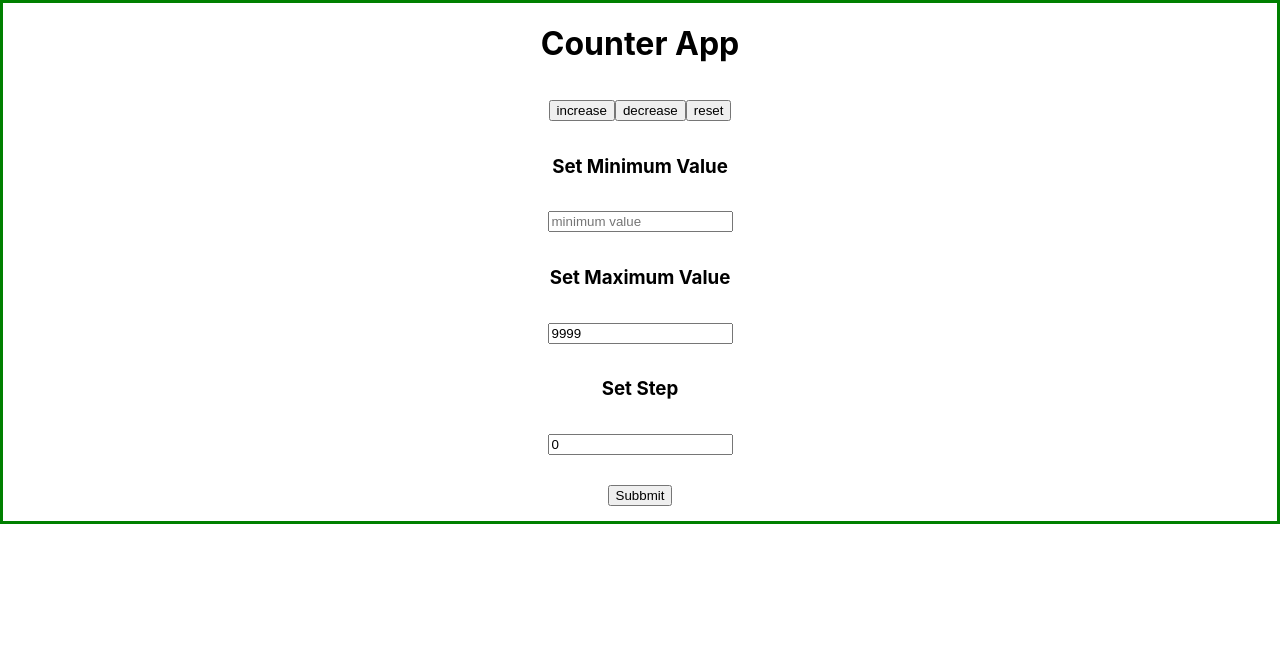
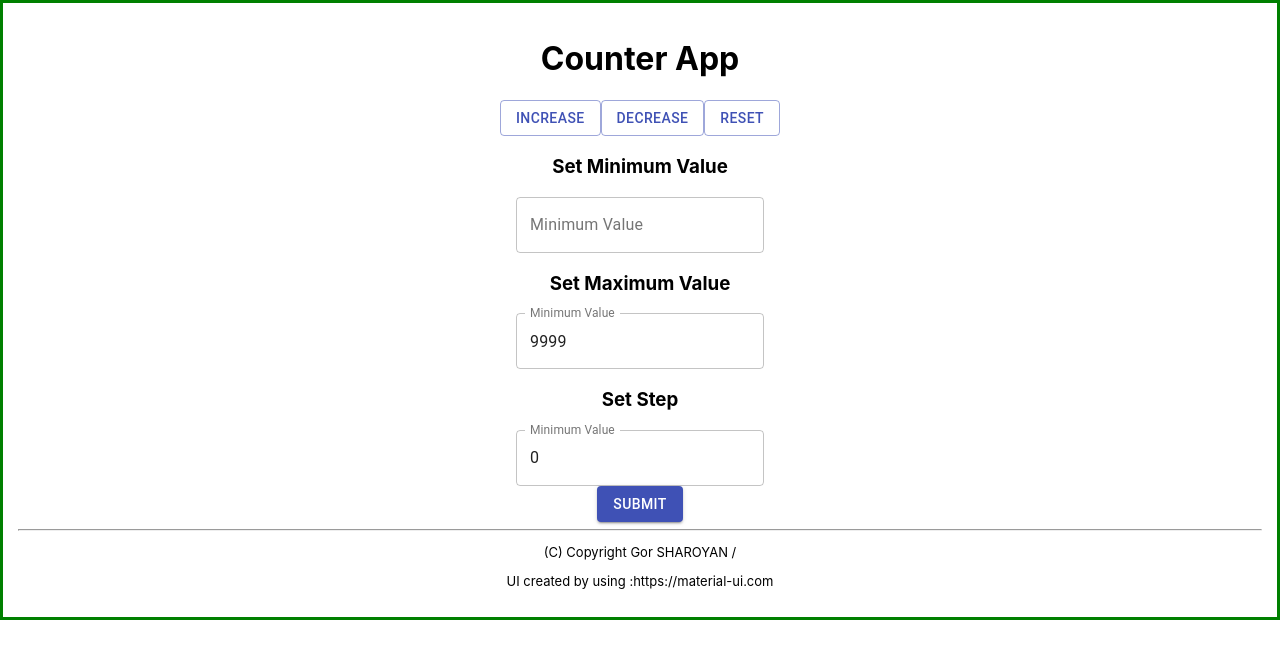
Before and after one commit to GorSharoyan/React_HW-20-, a React (Create React App) app: page / in a window 1280 px wide. Shown: the top 658 px of the page. Built offline with nearby package versions, Linux system fonts and the light colour scheme.

Commit message:
changed UI using several components from material UI/customized footer

```diff
--- a/src/App.css
+++ b/src/App.css
@@ -2,20 +2,35 @@
     display:flex;
     flex-direction: column;
 }
+
 .counter-app{
     border:3px solid green;
-    padding:none;
+    padding:15px;
 }
+
 .button-bar{
-    text-align: center;
+      text-align: center;
+      border:3px gray;
 }
+
+.input-form,{
+  padding:5px;
+  margin:25px;
+  border-radius: 35px;
+  }
+
 .input-form{
     display: flex;
     flex-direction: column;
     text-align: center;
     justify-content: space-between;
 }
-.input-form label input,button {
-    margin-top:15px;
-    margin-bottom:15px;
+
+footer{
+    text-align: center;
+    font-size: 13px;
 }
+
+/* button{
+    margin:35px;
+} */
--- a/src/App.js
+++ b/src/App.js
@@ -1,5 +1,10 @@
-import React from 'react'
-import './App.css'
+import React from 'react';
+import './App.css';
+import Button from '@material-ui/core/Button';
+import TextField from '@material-ui/core/TextField';
+import { makeStyles } from '@material-ui/core/styles';
+
+
 
 export default class App extends React.Component{
     constructor(props){
@@ -69,30 +74,46 @@ export default class App extends React.Component{
                     <h1>Counter App</h1>
                 </div>
                 <div className='button-bar'>
-                    <button onClick={this.handleIncrease}>increase</button>
-                    <button onClick={this.handleDecrease}>decrease</button>
-                    <button onclick={this.handleReset}>reset</button>
+                    <Button variant="outlined" size="medium" color="primary"  onClick={this.handleIncrease}>
+                        Increase
+                    </Button>
+                    <Button variant="outlined" size="medium" color="primary"  onClick={this.handleDecrease}>
+                        Decrease
+                    </Button>
+                    <Button variant="outlined" size="medium" color="primary"  onClick={this.handleReset}>
+                        Reset
+                    </Button>
                 </div>
                 <div className='input-form'>
                     <form onSubmit={this.handleSubmit}>
                         <label >
                             <h3>Set Minimum Value</h3>
-                            <input value={this.state.minVal} onChange={this.handleMinVal} placeholder={'minimum value'}/>
+                            <TextField id="outlined-basic" label="Minimum Value" variant="outlined"
+                             value={this.state.minVal} onChange={this.handleMinVal}  />
                         </label>
                         <br></br>
                         <label>
                             <h3>Set Maximum Value</h3>
-                            <input value={this.state.maxVal} onChange={this.handleMaxVal} placeholder={'maximum value'}/>
+                            <TextField id="outlined-basic" label="Minimum Value" variant="outlined"
+                             value={this.state.maxVal} onChange={this.handleMaxVal} />
                         </label>
                         <br></br>
                         <label>
                             <h3>Set Step</h3>
-                            <input value={this.state.step}   onChange={this.handleStep} placeholder={'step'}/>
+                            <TextField id="outlined-basic" label="Minimum Value" variant="outlined"
+                             value={this.state.step} onChange={this.handleStep} />
                         </label>
                         <br></br>
-                        <button>Subbmit</button>
+                        <Button variant="contained" color="primary" href="#contained-buttons">
+                            Submit
+                        </Button>
                     </form>
                 </div>
+                <footer>
+                    <hr></hr>
+                    <p>(C) Copyright Gor SHAROYAN /</p>
+                    <p> UI created by using :https://material-ui.com</p>
+                </footer>
              </div>
         )
     }
```
